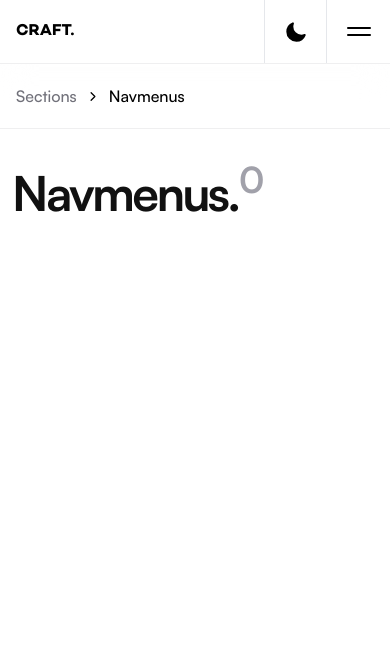
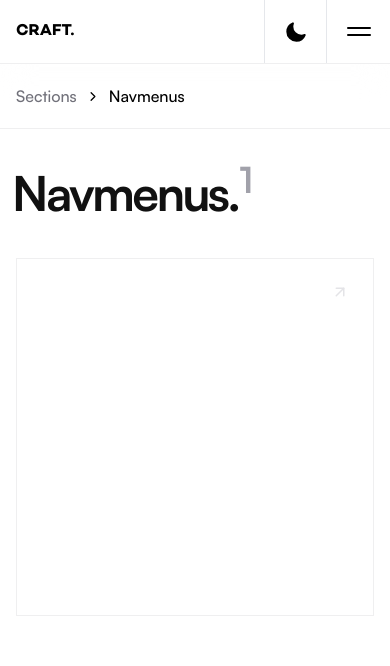
Before and after one commit to Jeff-Maina/craft, a Next.js app: page /sections/navmenus in a window 390 px wide. Shown: the top 666 px of the page. Built offline with nearby package versions, Linux system fonts and the light colour scheme.

Commit message:
Set up nav 002 for mobile devices

```diff
--- /dev/null
+++ b/src/app/(pages)/sections/navmenus/(examples)/navmenu_002/page.tsx
@@ -0,0 +1,215 @@
+"use client";
+
+import { AnimatePresence, Variants, motion } from "framer-motion";
+import Link from "next/link";
+import { useState, FC } from "react";
+
+interface MenuProps {
+  isMenuActive: boolean;
+  closeMenu: () => void;
+}
+type link = string;
+
+// Variants
+const MenuVariants: Variants = {
+  initial: {
+    opacity: 0,
+    y: "-100%",
+  },
+  active: {
+    opacity: 1,
+    y: "0%",
+    transition: {
+      opacity: {
+        duration: 1.3,
+      },
+      y: {
+        duration: 1.1,
+        ease: [0.9, 0.04, 0.08, 0.99],
+      },
+    },
+  },
+  inactive: {
+    opacity: 0,
+    y: "-100%",
+    transition: {
+      opacity: {
+        duration: 1,
+        delay: 0.5,
+      },
+      y: {
+        duration: 1.1,
+        delay: 0.5,
+        ease: [0.9, 0.04, 0.08, 0.99],
+      },
+    },
+  },
+};
+
+const linkVariants: (index: number) => Variants = (index: number) => ({
+  initial: {
+    opacity: 0,
+    y: "250%",
+    x: "-5%",
+    rotate: "30deg",
+  },
+  active: {
+    opacity: 1,
+    y: "0%",
+    x: "0%",
+    rotate: "0deg",
+    transition: {
+      opacity: {
+        duration: 0.5,
+        delay: 0.8 + index * 0.05,
+      },
+      y: {
+        duration: 0.6,
+        delay: 0.8 + index * 0.05,
+        ease: "easeOut",
+      },
+      x: {
+        duration: 0.6,
+        delay: 0.8 + index * 0.05,
+        ease: "easeOut",
+      },
+      rotate: {
+        duration: 0.5,
+        delay: 0.8 + index * 0.05,
+        ease: "easeOut",
+      },
+    },
+  },
+  inactive: {
+    opacity: 0,
+    y: "250%",
+    x: "-5%",
+    rotate: "30deg",
+    transition: {
+      opacity: {
+        duration: 0.3,
+        delay: 0.4 - index * 0.1,
+      },
+      y: {
+        duration: 0.5,
+        delay: 0.4 - index * 0.1,
+        ease: "easeIn",
+      },
+      x: {
+        duration: 0.5,
+        delay: 0.4 - index * 0.1,
+        ease: "easeIn",
+      },
+      rotate: {
+        duration: 0.4,
+        delay: 0.4 - index * 0.1,
+        ease: "easeIn",
+      },
+    },
+  },
+});
+
+const buttonVariants = {
+  initial: {
+    opacity: 0,
+  },
+  active: {
+    opacity: 1,
+    transition: {
+      duration: 0.4,
+      delay: 1.4,
+    },
+  },
+  inactive: {
+    opacity: 0,
+    transition: {
+      duration: 0.4,
+    },
+  },
+};
+// Data
+
+const Links: Array<link> = [
+  "Home",
+  "Consitutional banking",
+  "Mortgage Banking",
+  "About",
+  "Contact",
+];
+
+const Menu: FC<MenuProps> = ({ isMenuActive, closeMenu }) => {
+  return (
+    <AnimatePresence mode="wait">
+      {isMenuActive ? (
+        <motion.section
+          variants={MenuVariants}
+          initial="initial"
+          animate="active"
+          exit="inactive"
+          className="fixed inset-0 h-screen w-screen z-10 bg-white flex flex-col justify-between p-6"
+        >
+          <nav className="flex justify-end p-10">
+            <div onClick={closeMenu} className="size-7 relative">
+              <div className="h-[1px] bg-zinc-600 w-[39px] absolute left-0 top-0 origin-left -translate-y-2/4 rotate-45"></div>
+              <div className="h-[1px] bg-zinc-600 w-[39px] absolute left-0 bottom-0 -translate-y-2/4 origin-left -rotate-45"></div>
+            </div>
+          </nav>
+          <motion.div className="p-6 flex flex-col gap-10 text-2xl">
+            {Links.map((link, index) => (
+              <motion.div
+                custom={index}
+                variants={linkVariants(index)}
+                initial="initial"
+                animate="active"
+                exit="inactive"
+                key={index}
+                className="origin-left"
+              >
+                {link}
+              </motion.div>
+            ))}
+          </motion.div>
+          <div className="w-full">
+            <motion.button
+              variants={buttonVariants}
+              initial="initial"
+              animate="active"
+              exit="inactive"
+              className="h-16 text-white bg-black w-full"
+            >
+              Login{" "}
+            </motion.button>
+          </div>
+        </motion.section>
+      ) : null}
+    </AnimatePresence>
+  );
+};
+
+const NavMenu002 = () => {
+  const [isMenuActive, setIsMenuActive] = useState(false);
+  const closeMenu = () => setIsMenuActive(false);
+  const openMenu = () => setIsMenuActive(true);
+
+  return (
+    <section className="w-full h-screen font-graphik-regular bg-black">
+      <nav className="p-10 flex items-center justify-between">
+        <Link href="/" className="underline text-white">
+          back
+        </Link>
+        <div
+          className="flex flex-col gap-4 size-10 items-end justify-center relative"
+          onClick={openMenu}
+        >
+          <div className="h-[1px] w-2/4 bg-white"></div>
+          <div className="h-[1px] w-full bg-white"></div>
+        </div>
+      </nav>
+      <Menu isMenuActive={isMenuActive} closeMenu={closeMenu} />
+    </section>
+  );
+};
+
+export default NavMenu002;
+
+// inspiration https://www.nexbank.com/
--- a/src/app/(pages)/sections/navmenus/NavMenusList.tsx
+++ b/src/app/(pages)/sections/navmenus/NavMenusList.tsx
@@ -12,6 +12,11 @@ export const NavMenusList: Array<navMenu> = [
     pageLink: `${link}navmenu_001`,
     draft: true,
   },
+  {
+    gif: "",
+    pageLink: `${link}navmenu_002`,
+    draft: false,
+  },
 ];
 
 export const FinishedNavMenus = NavMenusList.filter(
--- a/src/components/Footer.tsx
+++ b/src/components/Footer.tsx
@@ -1,5 +1,10 @@
+"use client";
+
+import { usePathname } from "next/navigation";
 const Footer = () => {
-  return (
+  const path = usePathname();
+  const isNavMenusPage = path.includes("navmenus/nav");
+  return isNavMenusPage ? null : (
     <footer className="font-satoshi-medium text-sm text-black/50 md:text-lg m-auto mt-10 lg:mt-20 flex items-center justify-between leading-none p-4 px-6 max-w-7xl">
       <p className="">© 2024 Craft</p>
       <p>
--- a/src/components/Navbar.tsx
+++ b/src/components/Navbar.tsx
@@ -26,7 +26,6 @@ const Navbar = () => {
 
   const path = usePathname();
   const isNavMenusPage = path.includes("navmenus/nav");
-  console.log(path);
   return isNavMenusPage ? null : (
     <>
       <nav
```
